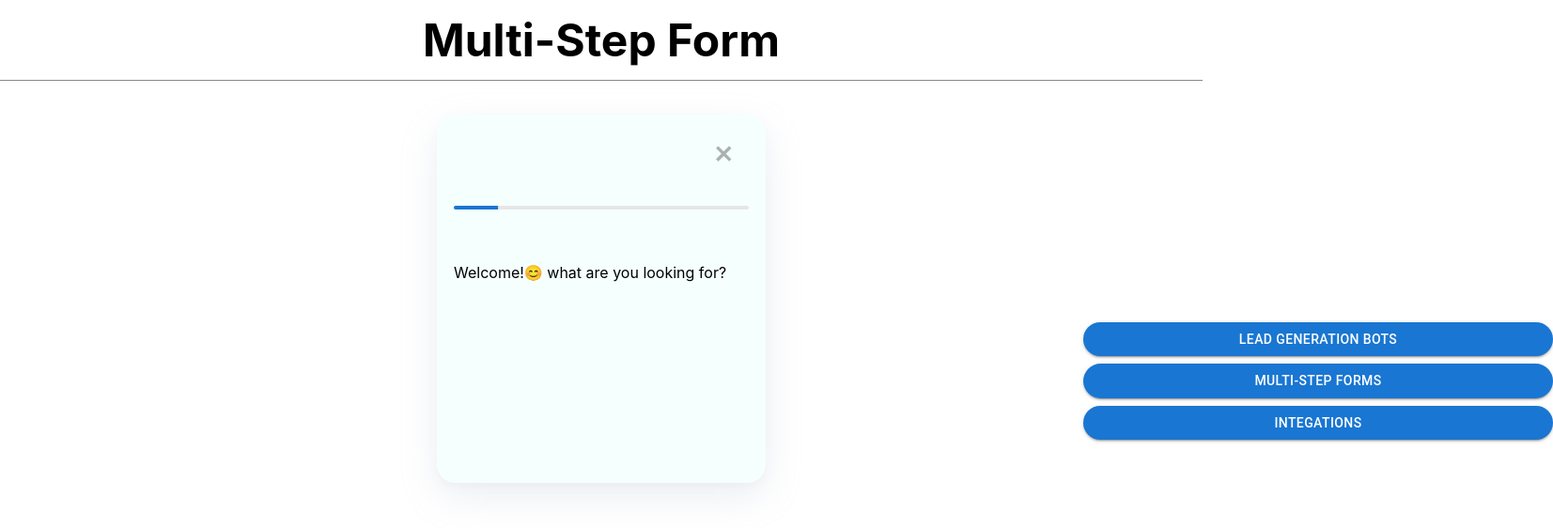
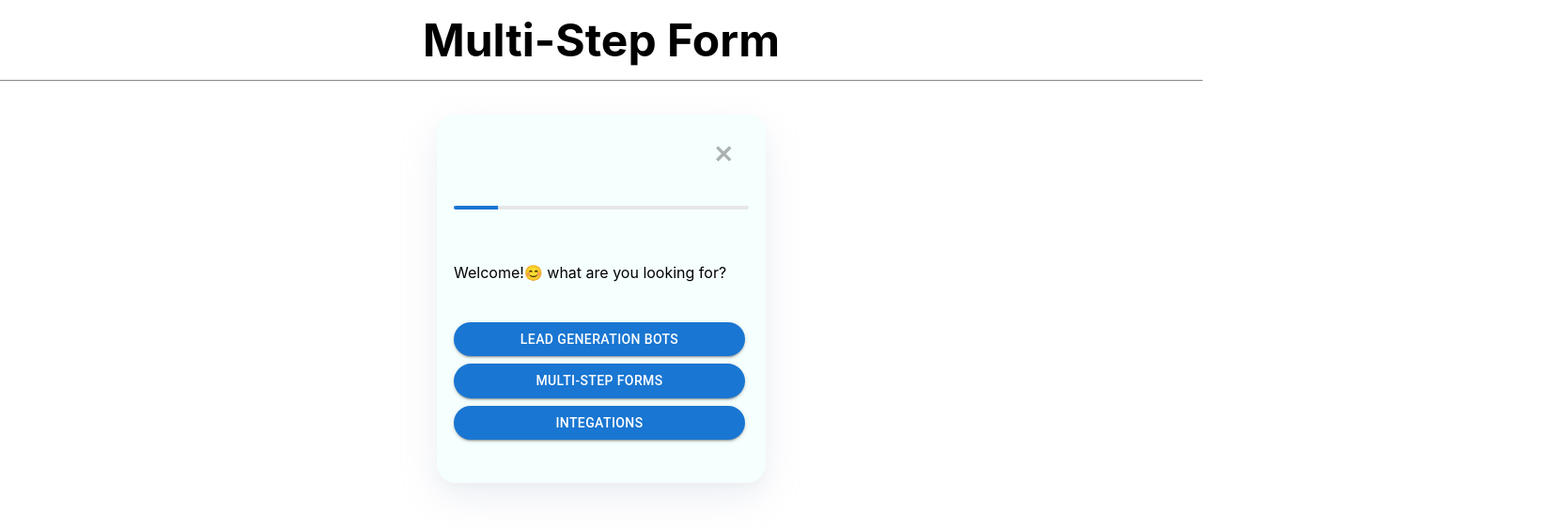
Before and after one commit to Parultholia/hacktoberfest-2022, a Next.js app: page / in a window 1280 px wide. Shown: the top 562 px of the page at 94% size, 1653 px wide, since content can reach past the window. Built offline with nearby package versions, Linux system fonts and the light colour scheme.

Commit message:
chores: option and atlast fill new form btn

```diff
--- a/pages/index.tsx
+++ b/pages/index.tsx
@@ -36,7 +36,7 @@ const Home: NextPage = () => {
 
     default:
       return (
-        <Box>
+        <Box sx={{ m: 2 }}>
           <FormDataModal />
           <CustomBtn
             onClick={() => onClickHadler()}
--- a/src/components/buttons/CustomBtn/styles.ts
+++ b/src/components/buttons/CustomBtn/styles.ts
@@ -4,8 +4,10 @@ const styles: {
   [key: string]: SxProps;
 } = {
   btn: {
-    width: "500px",
-    marginLeft: "670px",
+    width: "310px",
+    display: "flex",
+    justifyContent: "center",
+    alignItems: "center",
     borderRadius: "20px",
     backgroundColor: "#8A2BE2",
   },
```
